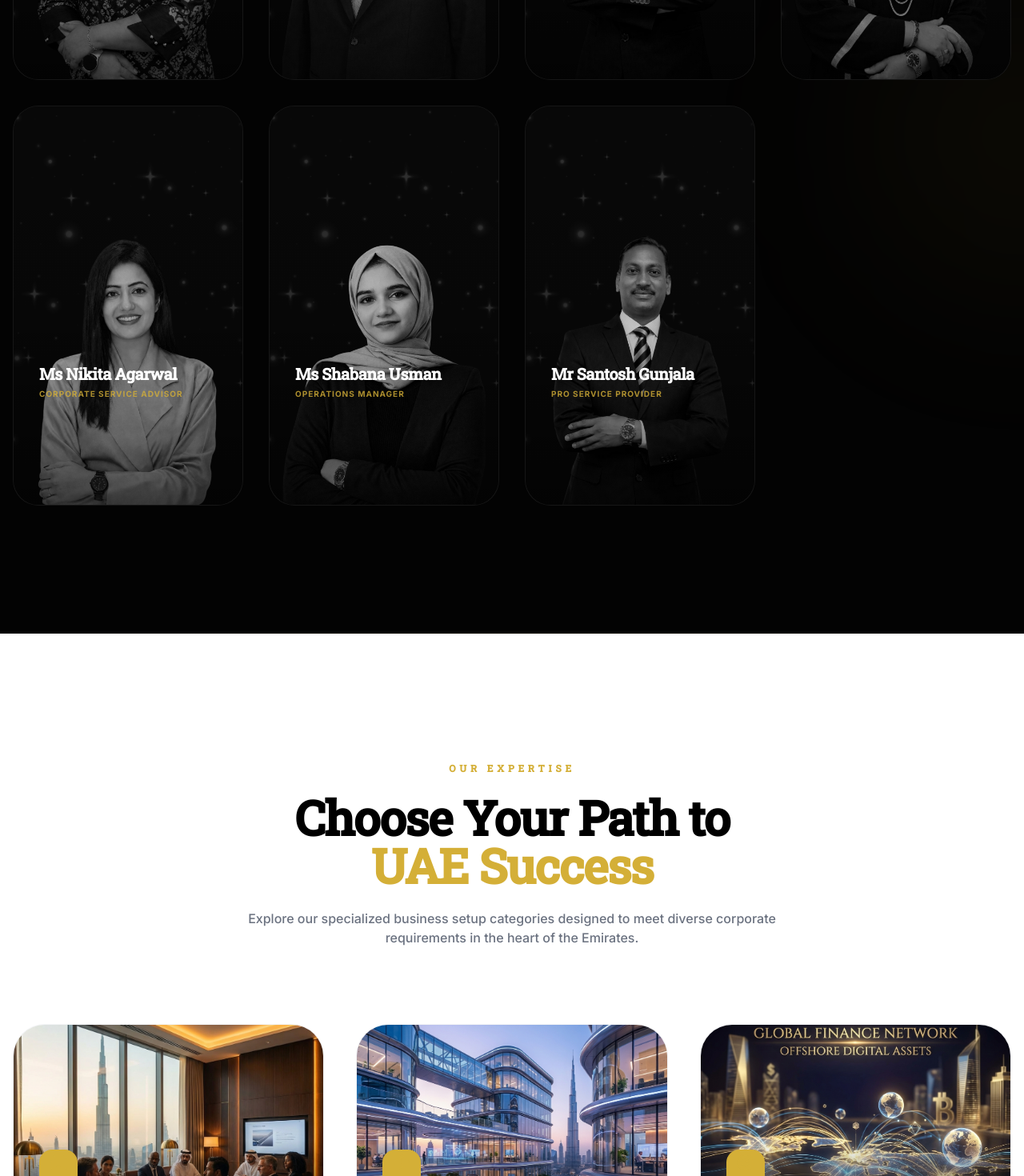
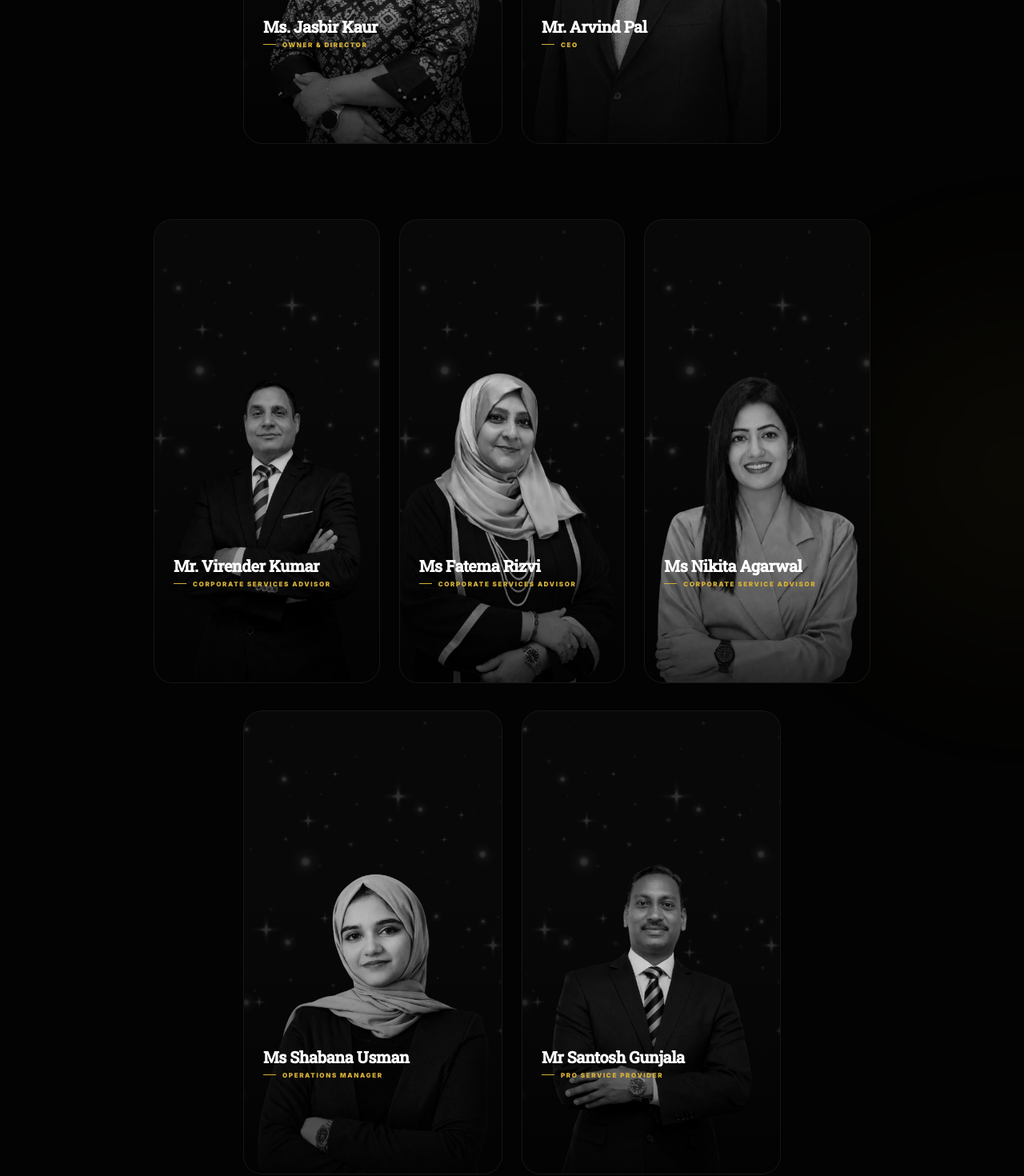
Before and after one commit to pvsameerpvs/golden-fortune-static, a Next.js app: page / in a window 1280 px wide. Shown: the part 3320-4790 px from the top of the page at 80% size. Built offline with nearby package versions, Linux system fonts and the light colour scheme.

Commit message:
fix: team photos change

```diff
--- a/components/about/Team.tsx
+++ b/components/about/Team.tsx
@@ -19,18 +19,63 @@ const Team = () => {
           <div className="w-24 h-1 bg-gold mx-auto rounded-full"></div>
         </div>
 
-        <div className="grid md:grid-cols-2 lg:grid-cols-4 gap-8">
-          {teamMembers.map((member, idx) => (
+        <div className="space-y-16">
+          {/* Line 1: Leadership (2 Members) */}
+          <div className="grid grid-cols-2 gap-6 max-w-2xl mx-auto">
+            {teamMembers.slice(0, 2).map((member, idx) => (
               <motion.div
-              key={idx}
+                key={member.slug}
                 initial={{ opacity: 0, y: 30 }}
                 whileInView={{ opacity: 1, y: 0 }}
                 transition={{ duration: 0.8, delay: idx * 0.1 }}
                 viewport={{ once: true }}
                 className="group"
               >
+                <TeamMemberCard member={member} />
+              </motion.div>
+            ))}
+          </div>
+
+          {/* Line 2: Advisory (3 Members) */}
+          <div className="grid grid-cols-2 md:grid-cols-3 gap-6 max-w-4xl mx-auto">
+            {teamMembers.slice(2, 5).map((member, idx) => (
+              <motion.div
+                key={member.slug}
+                initial={{ opacity: 0, y: 30 }}
+                whileInView={{ opacity: 1, x: 0 }}
+                transition={{ duration: 0.8, delay: idx * 0.1 + 0.2 }}
+                viewport={{ once: true }}
+                className="group"
+              >
+                <TeamMemberCard member={member} />
+              </motion.div>
+            ))}
+          </div>
+
+          {/* Line 3: Operations & PRO (2 Members) */}
+          <div className="grid grid-cols-2 gap-6 max-w-2xl mx-auto">
+            {teamMembers.slice(5, 7).map((member, idx) => (
+              <motion.div
+                key={member.slug}
+                initial={{ opacity: 0, y: 30 }}
+                whileInView={{ opacity: 1, y: 0 }}
+                transition={{ duration: 0.8, delay: idx * 0.1 + 0.4 }}
+                viewport={{ once: true }}
+                className="group"
+              >
+                <TeamMemberCard member={member} />
+              </motion.div>
+            ))}
+          </div>
+        </div>
+      </div>
+    </section>
+  );
+};
+
+const TeamMemberCard = ({ member }: { member: any }) => (
   <Link href={`/team/${member.slug}`}>
-                <div className="relative h-[500px] rounded-[32px] overflow-hidden border border-white/5 group-hover:border-gold/30 transition-all duration-700 bg-[#0a0a0a]">
+    <div className="relative h-[580px] rounded-[24px] overflow-hidden border border-white/5 group-hover:border-gold/30 transition-all duration-700 bg-[#0a0a0a]">
       <Image
         src={member.image}
         alt={member.name}
@@ -38,33 +83,29 @@ const Team = () => {
         className="object-cover grayscale group-hover:grayscale-0 transition-all duration-1000 group-hover:scale-105"
       />
 
-                  {/* Overlay with info on hover */}
-                  <div className="absolute inset-0 bg-gradient-to-t from-black via-black/20 to-transparent opacity-60 group-hover:opacity-90 transition-opacity duration-700"></div>
+      {/* Premium Overlay */}
+      <div className="absolute inset-0 bg-gradient-to-t from-black via-black/10 to-transparent opacity-70 group-hover:opacity-90 transition-opacity duration-700"></div>
 
-                  <div className="absolute bottom-0 left-0 w-full p-8 translate-y-4 group-hover:translate-y-0 transition-transform duration-700">
+      <div className="absolute bottom-0 left-0 w-full p-6">
         <div className="space-y-3">
-                      <div>
-                        <h4 className="text-xl font-bold text-white mb-1">{member.name}</h4>
-                        <p className="text-gold/80 font-bold uppercase tracking-widest text-[10px]">{member.role}</p>
+          <div className="translate-y-2 group-hover:translate-y-0 transition-transform duration-700">
+            <h4 className="text-xl font-bold text-white mb-1 leading-tight">{member.name}</h4>
+            <div className="flex items-center gap-2">
+              <div className="w-4 h-[1px] bg-gold"></div>
+              <p className="text-gold font-black uppercase tracking-[0.2em] text-[8px]">{member.role}</p>
+            </div>
           </div>
 
-                      <p className="text-gray-400 text-xs leading-relaxed font-light opacity-0 group-hover:opacity-100 transition-opacity duration-700 delay-100 line-clamp-3">
+          <div className="overflow-hidden height-0 group-hover:h-auto opacity-0 group-hover:opacity-100 transition-all duration-700 delay-100">
+            <p className="text-gray-400 text-[10px] leading-relaxed font-light line-clamp-3 mb-4">
               {member.bio}
             </p>
-
-                      <div className="pt-2 opacity-0 group-hover:opacity-100 transition-opacity duration-700 delay-200">
-                        <span className="text-gold text-xs font-bold uppercase tracking-wider border-b border-gold/30 pb-1">View Profile</span>
+            <span className="text-gold text-[10px] font-black uppercase tracking-wider border-b border-gold/30 pb-0.5">Explore Legacy →</span>
           </div>
         </div>
       </div>
     </div>
   </Link>
-            </motion.div>
-          ))}
-        </div>
-      </div>
-    </section>
 );
-};
 
 export default Team;
```
Lines whose indentation alone changed are shown as unchanged.
